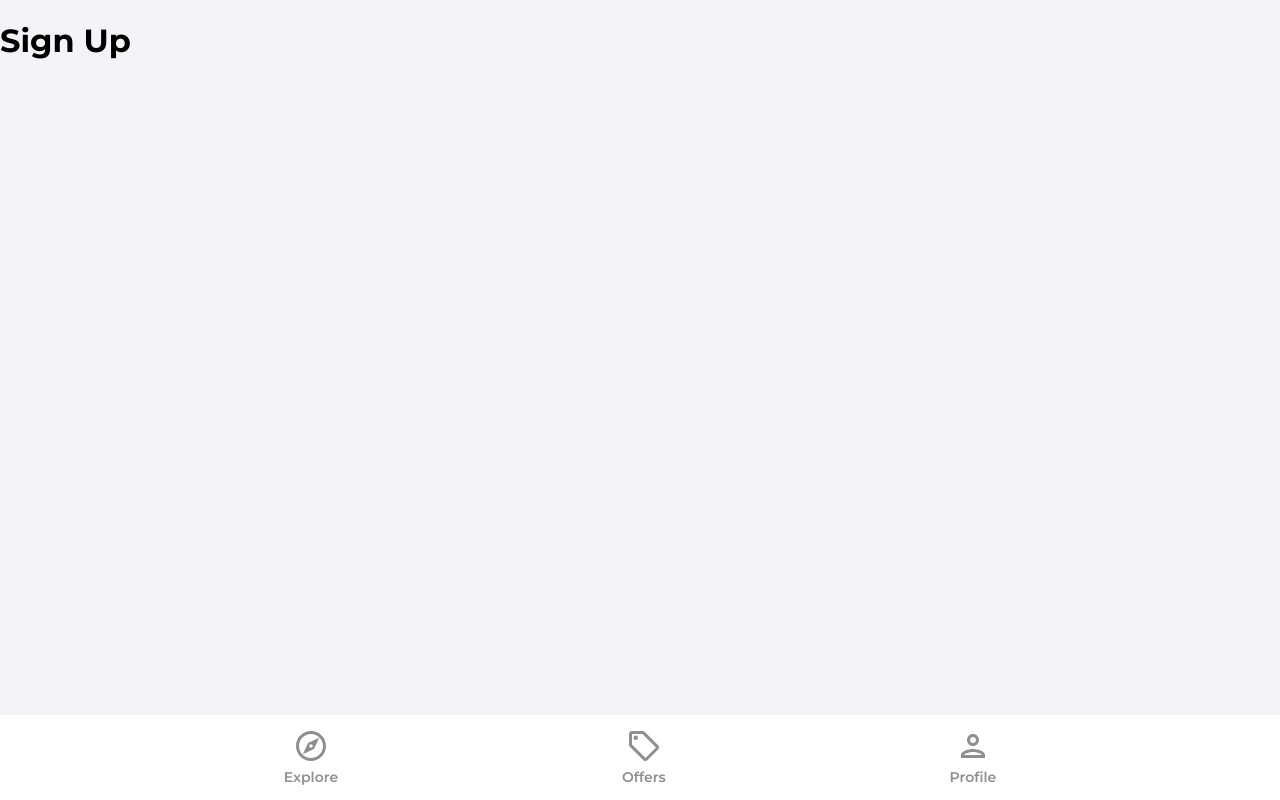
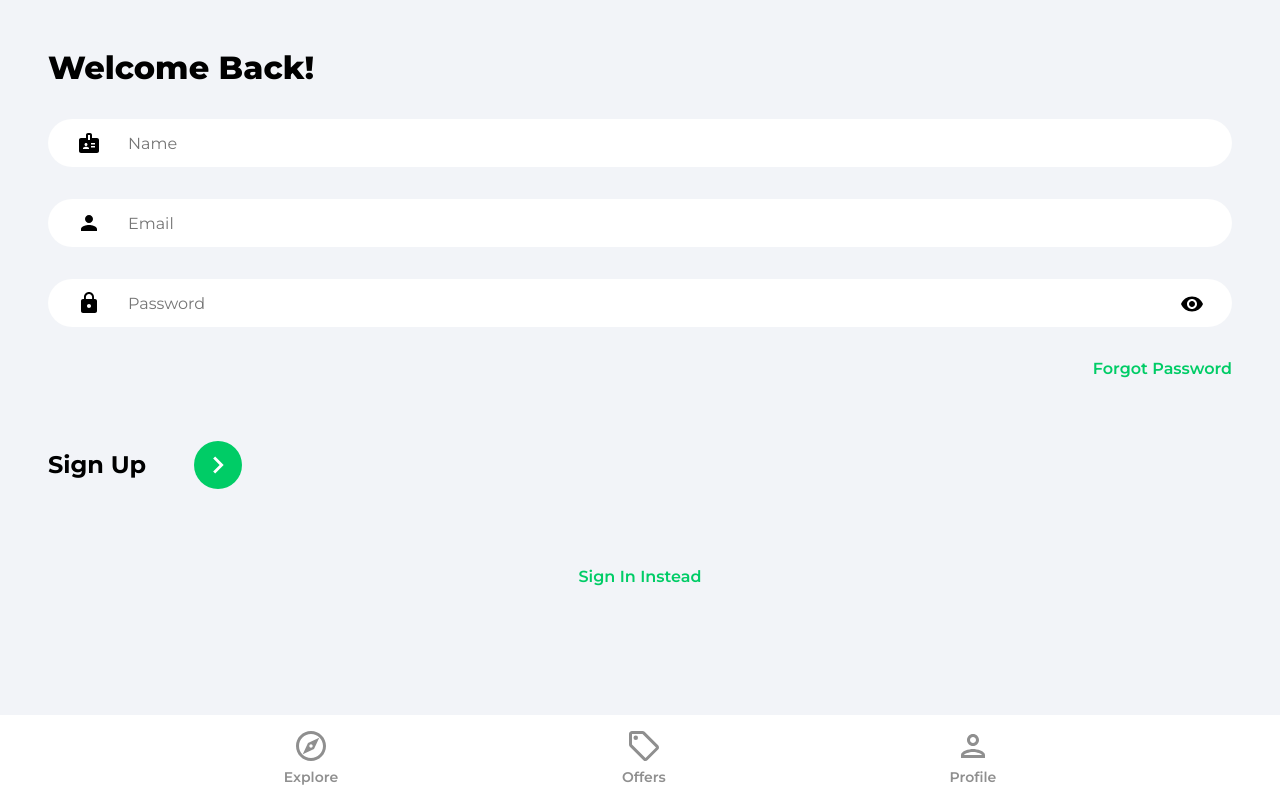
Before and after one commit to graceupongraceemi/house-marketplace-app-with-react, a React (Create React App) app: page /sign-up in a window 1280 px wide. Built offline with nearby package versions, Linux system fonts and the light colour scheme.

Commit message:
signUp form done with name formData and input section for name input

```diff
--- a/src/pages/SignUp.jsx
+++ b/src/pages/SignUp.jsx
@@ -1,10 +1,94 @@
 import React from 'react';
+import { useState } from 'react';
+import { Link, useNavigate } from 'react-router-dom';
+import { ReactComponent as ArrowRightIcon } from '../assets/svg/keyboardArrowRightIcon.svg';
+import visibilityIcon from '../assets/svg/visibilityIcon.svg';
 
 function SignUp() {
+  const [showPassword, setShowPassword] = useState(false);
+
+  const [formData, setFormData] = useState({
+    name: '',
+    email: '',
+    password: ''
+  });
+
+  // destracture formData
+  const { name, email, password } = formData;
+
+  // Initialize useNavigate
+  const navigate = useNavigate();
+
+  // onChange function here
+  const onChange = (e) => {
+    setFormData((prevState) => ({
+      ...prevState,
+      [e.target.id]: e.target.value
+    }));
+  };
+
   return (
-    <div>
-      <h1>Sign Up</h1>
-    </div>
+    <>
+      <div className='pageContainer'>
+        <header>
+          <p className='pageHeader'>Welcome Back!</p>
+        </header>
+
+        <form>
+          <input
+            type='text'
+            className='nameInput'
+            placeholder='Name'
+            id='name'
+            value={name}
+            onChange={onChange}
+          />
+          <input
+            type='email'
+            className='emailInput'
+            placeholder='Email'
+            id='email'
+            value={email}
+            onChange={onChange}
+          />
+          <div className='passwordInputDiv'>
+            {/* type is conditional */}
+            <input
+              type={showPassword ? 'text' : 'password'}
+              className='passwordInput'
+              placeholder='Password'
+              id='password'
+              value={password}
+              onChange={onChange}
+            />
+
+            <img
+              src={visibilityIcon}
+              alt='show password'
+              className='showPassword'
+              onClick={() => setShowPassword((prevState) => !prevState)}
+            />
+          </div>
+
+          <Link to='/forgot-password' className='forgotPasswordLink'>
+            Forgot Password
+          </Link>
+
+          <div className='signUpBar'>
+            <p className='signUpText'>Sign Up</p>
+            <button className='signUpButton'>
+              <ArrowRightIcon fill='#ffffff' width='34px' height='34px' />
+            </button>
+          </div>
+        </form>
+
+        {/* Google OAuth component */}
+
+        <Link to='/sign-in' className='registerLink'>
+          Sign In Instead
+        </Link>
+      </div>
+    </>
   );
 }
 
```
